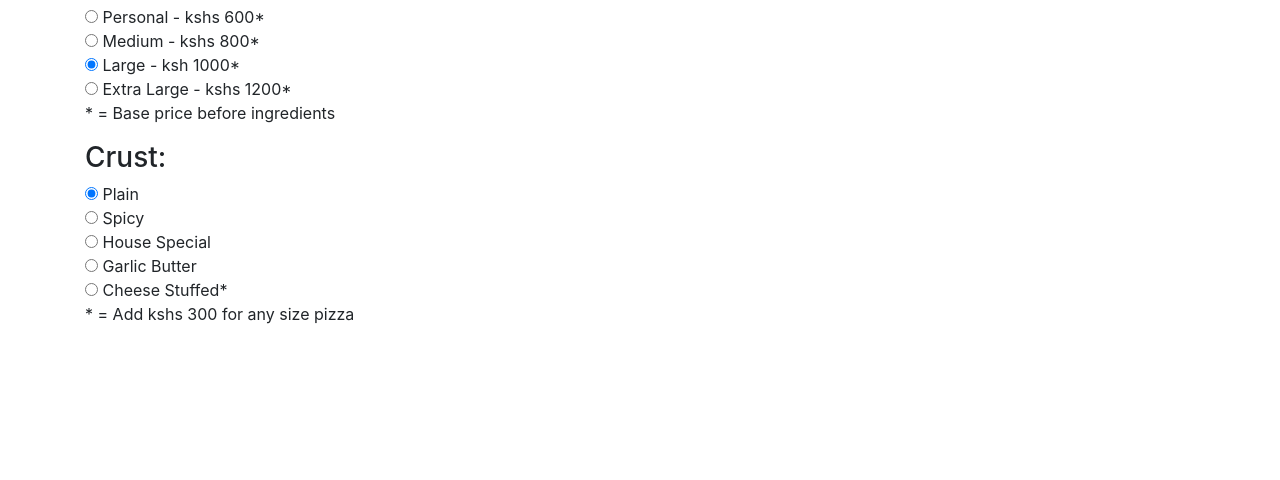
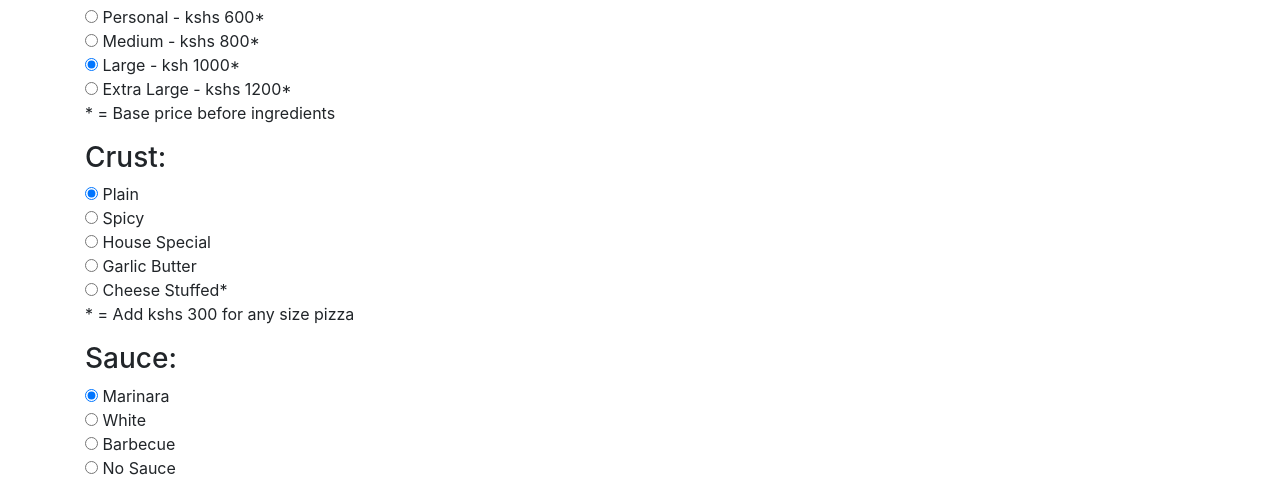
Before and after one commit to maureenanne21/delicacy, a plain HTML site: page index.html in a window 1280 px wide. Shown: the part 789-1269 px from the top of the page. Before the commit the page ends 1131 px from the top, so only its background shows below. Drawn offline with nearby package versions, Linux system fonts and the light colour scheme; some packages are replaced by stand-ins of ours; a script that the page names is missing.

```diff
--- a/index.html
+++ b/index.html
@@ -95,7 +95,16 @@
                                   <input class="crust" type="radio" name="Crust" value="Cheese Stuffed Crust"> Cheese Stuffed*
                                   <br>
                                   <p>* = Add kshs 300 for any size pizza</p>
-                                </div>
+                                </div><div class="menu-item">
+                                  <h3>Sauce:</h3>
+                                  <input class="sauce" type="radio" name="Sauce" value="Marinara Sauce" checked> Marinara
+                                  <br>
+                                  <input class="sauce" type="radio" name="Sauce" value="White Sauce"> White
+                                  <br>
+                                  <input class="sauce" type="radio" name="Sauce" value="Barbecue Sauce"> Barbecue
+                                  <br>
+                                  <input class="sauce" type="radio" name="Sauce" value="No Sauce"> No Sauce
+
 
 
 
```
